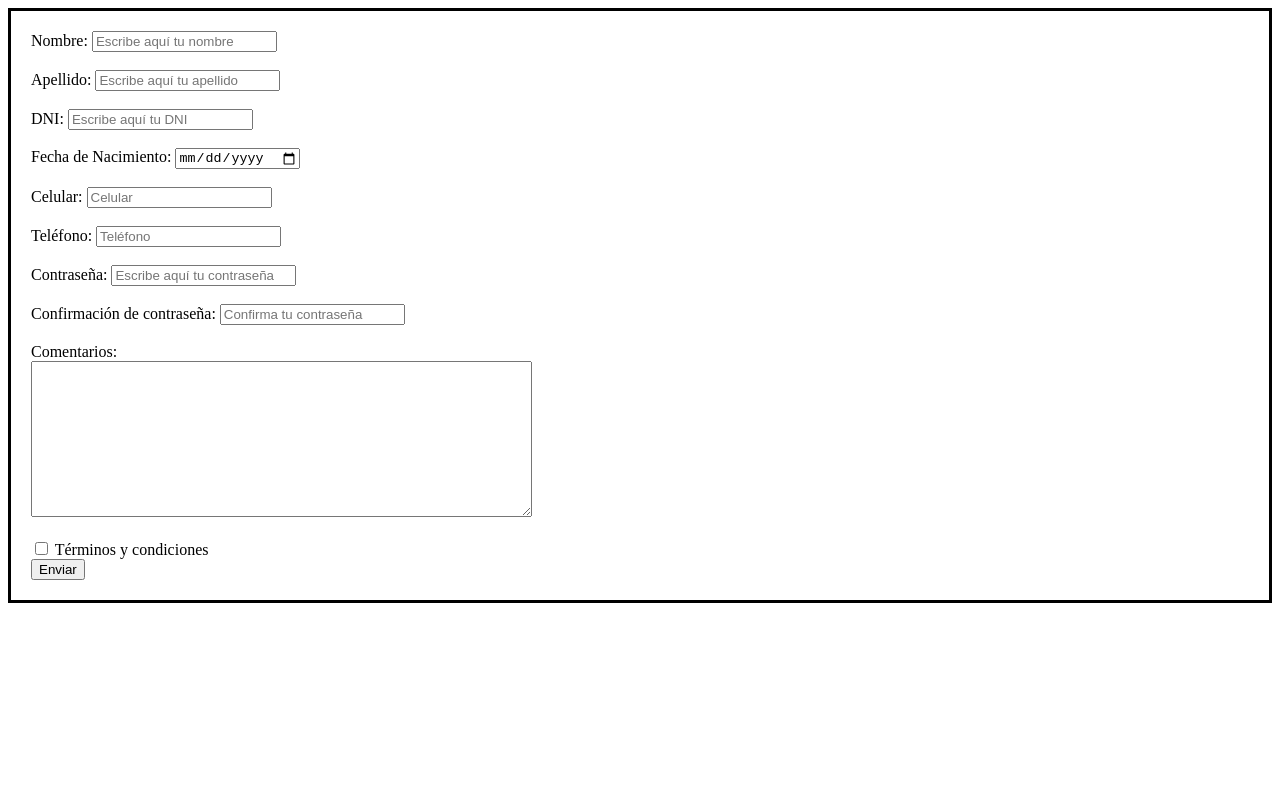
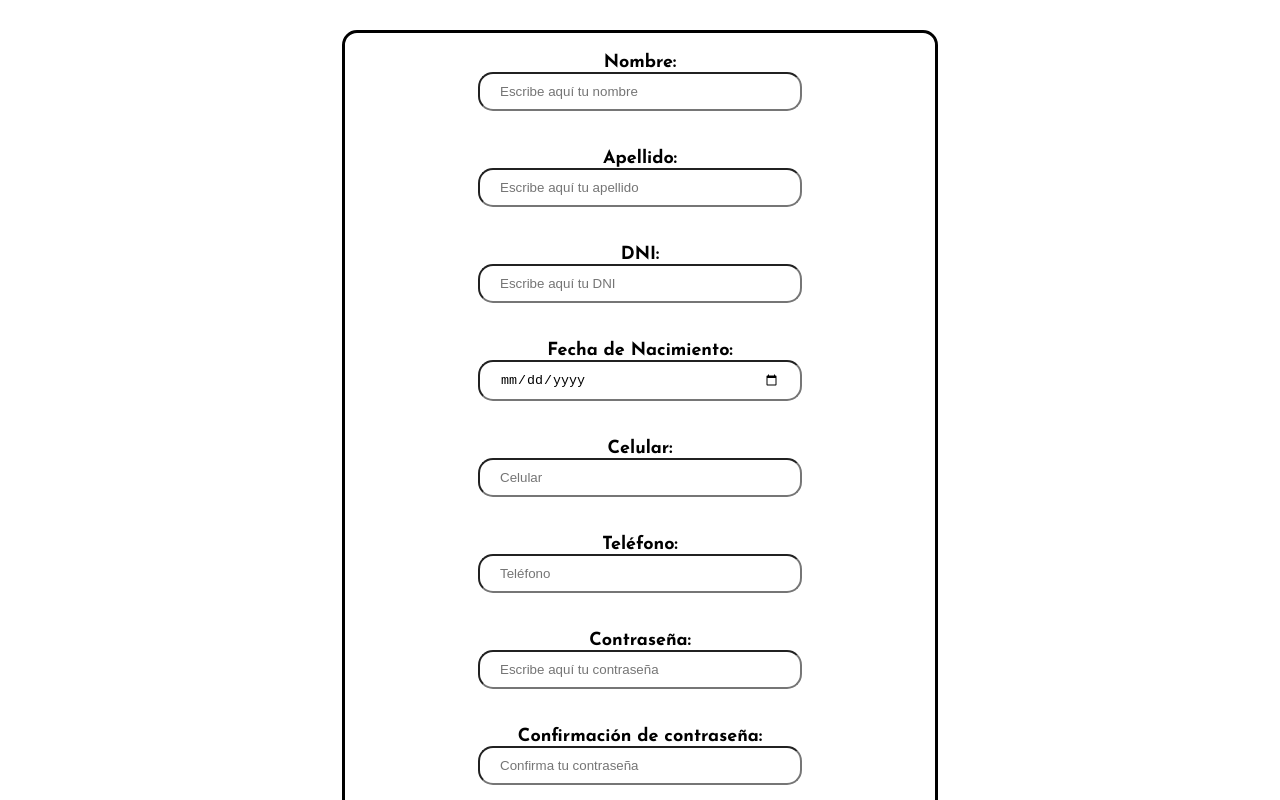
Before and after one commit to naovillaj/RegEx, a plain HTML site: page index.html in a window 1280 px wide. Shown: the top 800 px of the page. Drawn offline with Linux system fonts and the light colour scheme.

Commit message:
validaciones

```diff
--- a/assets/css/main.css
+++ b/assets/css/main.css
@@ -1,5 +1,36 @@
+body {
+	font-family: 'Josefin Sans';
+	font-weight: bold;
+	font-size: 18px;
+}
+
 #formulario{
-	margin: 0 auto;
+	margin: 30px auto;
 	padding: 20px;
 	border: 3px solid black;
+	width: 550px;
+	height: 1200px;
+	border-radius: 15px;
+	text-align: center;
 }
+
+.input-regex{
+	border-radius: 15px 15px 15px 15px;
+	width: 280px;
+	padding: 10px 20px;
+	margin: 0 auto;
+	outline: 0;
+	display: block;
+}
+
+.btn{
+	display: block;
+	margin: 0 auto;
+	border-radius: 10px;
+	padding: 5px 20px;
+}
+.btn:hover{
+	transform: scale(1.1);
+	color: #4C4C4C;
+	outline: 0;
+}
--- a/assets/js/app.js
+++ b/assets/js/app.js
@@ -0,0 +1,14 @@
+var validaciones = document.getElementById("validaciones");
+var password = document.getElementById("password").value;
+var cPassword = document.getElementById("cPassword").value;
+
+validaciones.addEventListener("click", function(e){
+  e.preventDefault();
+
+  if(password !== cPassword){
+    alert("Las contraseñas son distintas");
+    cPassword.focus();
+    console.log(password.value);
+  }
+
+})
--- a/index.html
+++ b/index.html
@@ -4,33 +4,35 @@
 	<meta charset="UTF-8">
 	<title>RegEx</title>
 	<link rel="stylesheet" href="assets/css/main.css">
+	<link href="https://fonts.googleapis.com/css?family=Josefin+Sans:400,700|Roboto" rel="stylesheet">
+	<link rel="icon" type="image/png" href="assets/img/regex_logo.png" sizes="32x32">
 </head>
 <body>
 	<div id="formulario">
-		<form action="">
+		<form id="validaciones" action="">
 			<label for="nombre">Nombre: </label>
-			<input id="nombre" type="text" pattern="^([A-ZÁÉÍÓÚ]{1}[a-zñáéíóú]+[\s]*)+$" placeholder="Escribe aquí tu nombre" required=""><br><br>
+			<input id="nombre" class="input-regex" type="text" pattern="^([A-ZÁÉÍÓÚ]{1}[a-zñáéíóú]+[\s]*)+$" placeholder="Escribe aquí tu nombre" title="Primera letra mayúscula seguida de minúsculas" required=""><br><br>
 			<label for="apellido">Apellido: </label>
-			<input id="apellido" type="text" pattern="^([A-ZÁÉÍÓÚ]{1}[a-zñáéíóú]+[\s]*)+$" placeholder="Escribe aquí tu apellido" required=""><br><br>
+			<input id="apellido" class="input-regex" type="text" pattern="^([A-ZÁÉÍÓÚ]{1}[a-zñáéíóú]+[\s]*)+$" placeholder="Escribe aquí tu apellido" title="Primera letra mayúscula seguida de minúsculas" required=""><br><br>
 			<label for="DNI">DNI: </label>
-			<input id="dni" type="number" pattern="^([0-9]{8})+$" placeholder="Escribe aquí tu DNI" required=""><br><br>
+			<input id="dni" class="input-regex" type="tel" pattern="^([0-9]\d{7})+$" placeholder="Escribe aquí tu DNI" maxlength="8" title="El DNI tiene 8 números" required=""><br><br>
 			<label for="fecha">Fecha de Nacimiento: </label>
-			<input id="fecha" type="date" pattern="" placeholder="Fecha de nacimiento" min="1930/01/01" max="1999/04/27"><br><br>
+			<input id="fecha" class="input-regex" type="date" pattern="" placeholder="Fecha de nacimiento" min="1930-01-01" max="1999-04-27" title="Tienes que tener más de 18 años" required=""><br><br>
 			<label for="celular">Celular: </label>
-			<input id="celular" type="tel" pattern="^([9]\d{8})+$" placeholder="Celular" min="9" max="9"><br><br>
+			<input id="celular" class="input-regex" type="tel" pattern="^([9]\d{8})+$" placeholder="Celular" maxlength="9" title="El celular empieza con 9 seguido de 8 números más" required=""><br><br>
 			<label for="telefono">Teléfono: </label>
-			<input id="telefono" type="tel" pattern="^[0-9]+([,][0-9]+)?$" placeholder="Teléfono" min="6" max="9"><br><br>
+			<input id="telefono" class="input-regex" type="tel" pattern="^([0-9]\d{7})+$" placeholder="Teléfono" maxlength="8" title="El teléfono tiene 8 números" required=""><br><br>
 			<label for="contraseña">Contraseña: </label>
-			<input id="password" type="password" pattern="" placeholder="Escribe aquí tu contraseña" min="6"><br><br>
+			<input id="password" class="input-regex" type="password" pattern="^(?=.*[0-9])(?=.*[!@#$%^&*])[a-zA-Z0-9!@#$%^&*]{6,16}$" placeholder="Escribe aquí tu contraseña" maxlength="16" title="Min 6 caracteres, máx 16 y 1 caracter especial: !@#$%^" required=""><br><br>
 			<label for="contraseña">Confirmación de contraseña: </label>
-			<input id="cPassword" type="password" pattern="" placeholder="Confirma tu contraseña" min="6"><br><br>
+			<input id="cPassword" class="input-regex" type="password" pattern="^(?=.*[0-9])(?=.*[!@#$%^&*])[a-zA-Z0-9!@#$%^&*]{6,16}$" placeholder="Confirma tu contraseña" maxlength="16" title="Min 6 caracteres, máx 16 y 1 caracter especial: !@#$%^" required=""><br><br>
 			<label for="comentarios">Comentarios: </label><br>
-			<textarea name="comentario" id="comentario" cols="60" rows="10"></textarea><br><br>
+			<textarea class="input-regex" name="comentario" id="comentario" cols="60" rows="10" required=""></textarea><br><br>
 			<label>
-              <input type="checkbox" value="recuerdame">
-              <span>Términos y condiciones</span>
-            </label><br>
-            <button id="enviar">Enviar</button>
+            <input type="checkbox" value="recuerdame" required="">
+            <span>Términos y condiciones</span>
+            </label><br><br><br>
+            <button id="enviar" class="btn">Enviar</button>
 		</form>
 	</div>
 
```
Also changed, not shown: assets/img/regex_logo.png (added).
